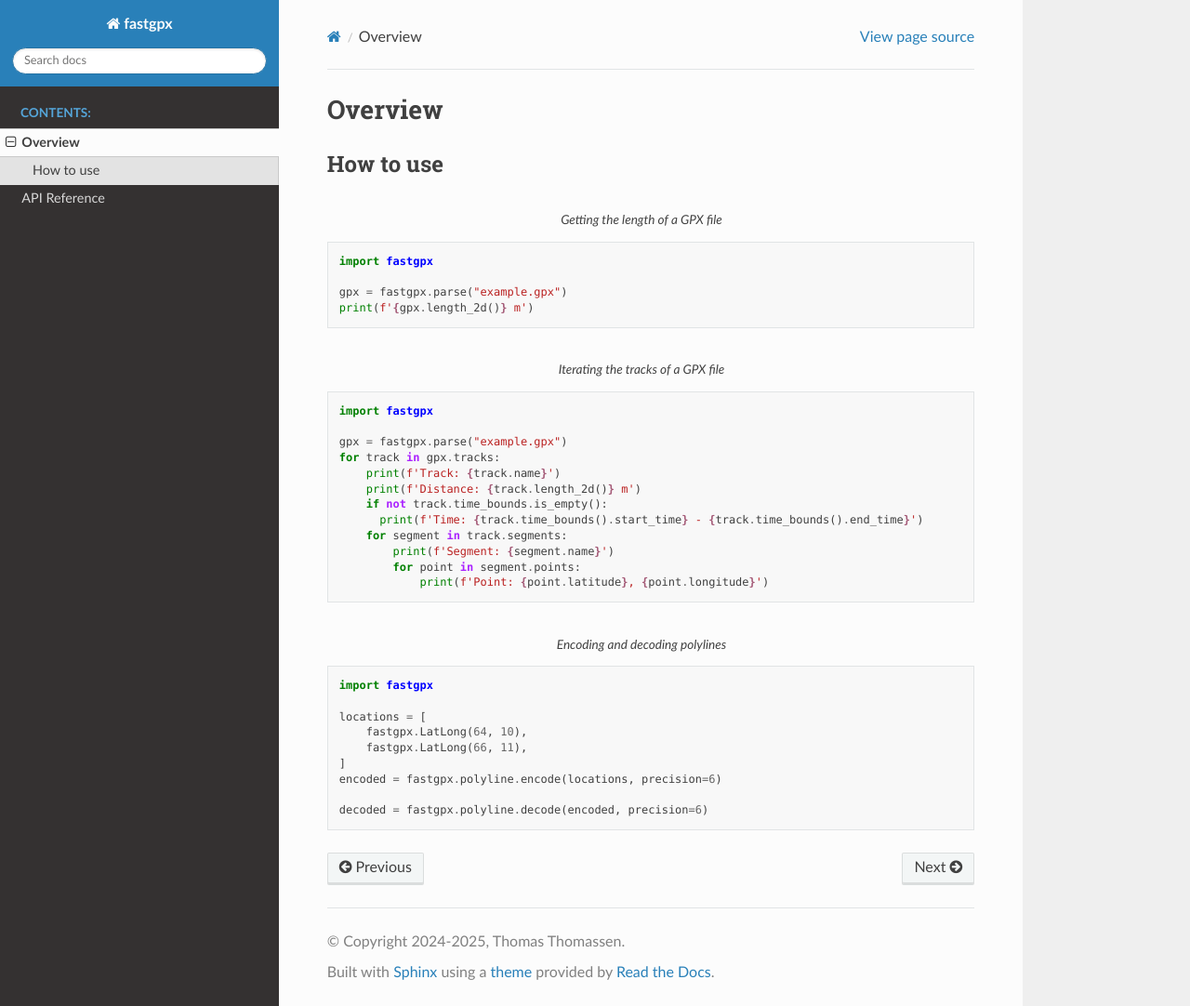
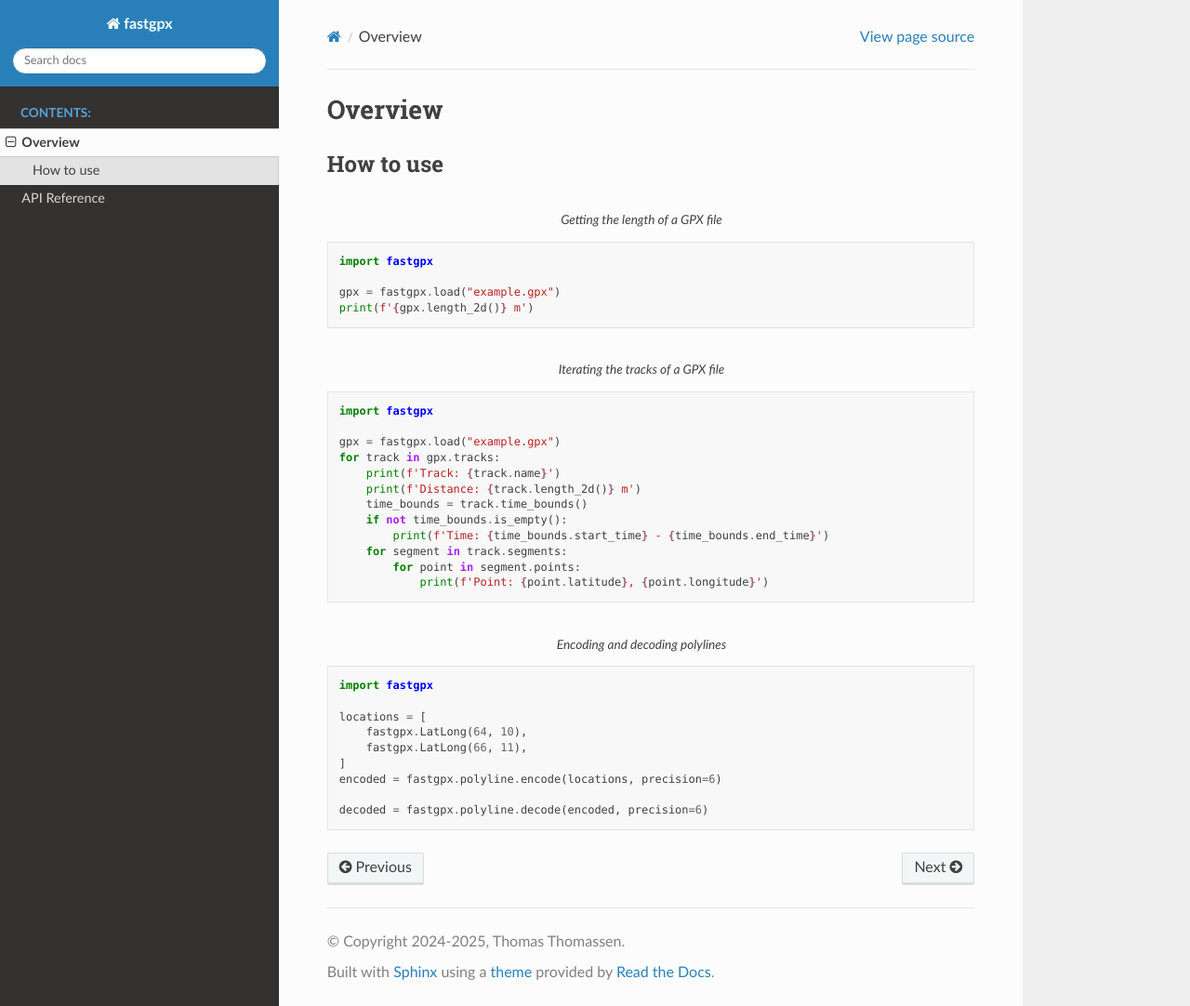
Before and after one commit to thomthom/fastgpx, a Sphinx documentation site: the page built from docs/source/overview.rst, in a window 1280 px wide and 1082 px high. Shown: the whole window at 93% size. Built offline with Sphinx 7.4.7 and the Read the Docs theme 3.1.0, drawn with Linux system fonts in a browser that asks for light colours.

Commit message:
Update docs and scripts for the 0.7.0 parse/load API.
`fastgpx.parse` takes GPX XML text since 0.7.0 and `fastgpx.load` takes
a path, but the README, the Sphinx overview, both benchmark scripts, the
polyline profiling script and `catch2.py` still called `parse` with a
file path.

Also fix the example's `track.time_bounds.is_empty()` (missing call),
call `time_bounds()` once, fix its indentation, and drop the
`segment.name` line, since `Segment` has no such attribute.

Co-Authored-By: Claude Fable 5.1 <noreply@anthropic.com>
Claude-Session: https://claude.ai/code/session_016A8vDweAHg3hvnqXLiwpVB

```diff
--- a/catch2.py
+++ b/catch2.py
@@ -28,7 +28,7 @@ def main():
 
         assert gpx_path.exists()
 
-        gpx = fastgpx.parse(str(gpx_path.resolve()))
+        gpx = fastgpx.load(str(gpx_path.resolve()))
 
         gpx_data = {
             "path": gpx_path.as_posix(),
--- a/docs/source/overview.rst
+++ b/docs/source/overview.rst
@@ -9,7 +9,7 @@ How to use
 
   import fastgpx
 
-  gpx = fastgpx.parse("example.gpx")
+  gpx = fastgpx.load("example.gpx")
   print(f'{gpx.length_2d()} m')
 
 
@@ -18,14 +18,14 @@ How to use
 
   import fastgpx
 
-  gpx = fastgpx.parse("example.gpx")
+  gpx = fastgpx.load("example.gpx")
   for track in gpx.tracks:
       print(f'Track: {track.name}')
       print(f'Distance: {track.length_2d()} m')
-      if not track.time_bounds.is_empty():
-        print(f'Time: {track.time_bounds().start_time} - {track.time_bounds().end_time}')
+      time_bounds = track.time_bounds()
+      if not time_bounds.is_empty():
+          print(f'Time: {time_bounds.start_time} - {time_bounds.end_time}')
       for segment in track.segments:
-          print(f'Segment: {segment.name}')
           for point in segment.points:
               print(f'Point: {point.latitude}, {point.longitude}')
 
```
Also changed, not shown: README.md (+5 -5 lines), 3 other files.
